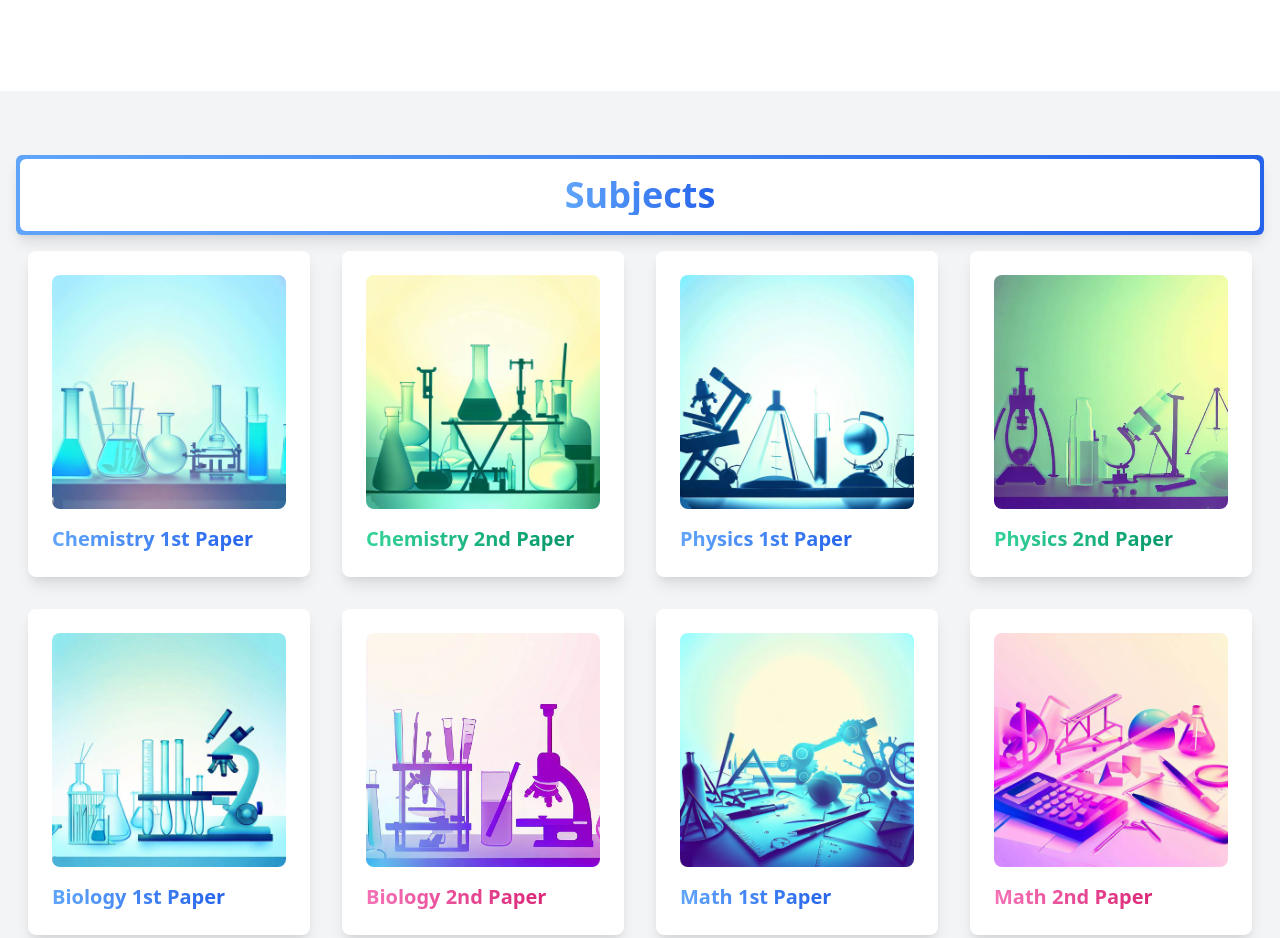
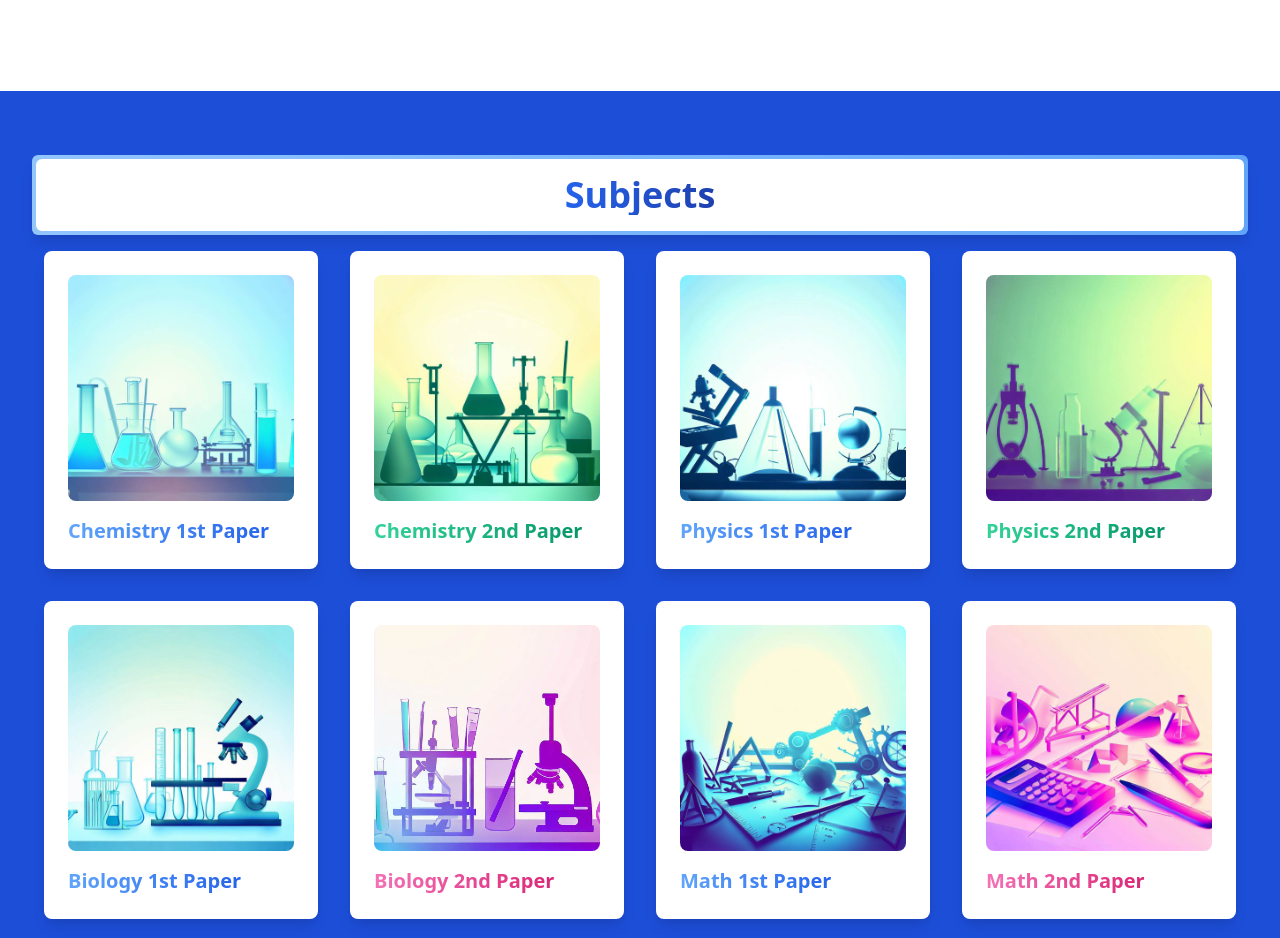
Before and after one commit to zohayer-mehtab/Bro-MCQ, a plain HTML site: page index.html in a window 1280 px wide. Shown: the part 549-1487 px from the top of the page. Drawn offline with nearby package versions, Linux system fonts and the light colour scheme.

Commit message:
bg color change of subjects and form scetion

```diff
--- a/index.html
+++ b/index.html
@@ -56,13 +56,13 @@
   </section>
 
 
-  <section id="subjects" class="container mx-auto py-12">
-
+  <section id="subjects" class="bg-blue-700 py-12">
+<div class="container mx-auto px-4">
     <div class="mx-3 md:mx-auto max-w-full p-4">
-      <div class="h-20 max-w-full rounded-md bg-gradient-to-r from-blue-400 to-blue-600 shadow-lg p-1">
+      <div class="h-20 max-w-full rounded-md bg-gradient-to-r from-blue-300 to-blue-400 shadow-lg p-1">
         <div class="flex h-full w-full rounded-md items-center justify-center bg-white back">
           <h2
-            class="text-transparent text-center text-4xl font-semibold bg-clip-text bg-gradient-to-r from-blue-400 to-blue-600">
+            class="text-transparent text-center text-4xl font-semibold bg-clip-text bg-gradient-to-r from-blue-600 to-blue-800">
             Subjects</h2>
         </div>
       </div>
@@ -129,6 +129,7 @@
       </div>
       <!-- Repeat the above card structure for the remaining buttons -->
     </div>
+</div>
   </section>
 
   <!-- The testimonial section is deleted for now -->
@@ -164,7 +165,7 @@
 -->
 
   <!-- Form Section-->
-  <section class="bg-gray-100 py-12">
+  <section class="bg-blue-700 py-12">
     <div class="container mx-auto">
       <div class="bg-white rounded-lg shadow-lg p-6">
         <h2 class="text-2xl font-bold mb-4">Want to hear from us!</h2>
```
